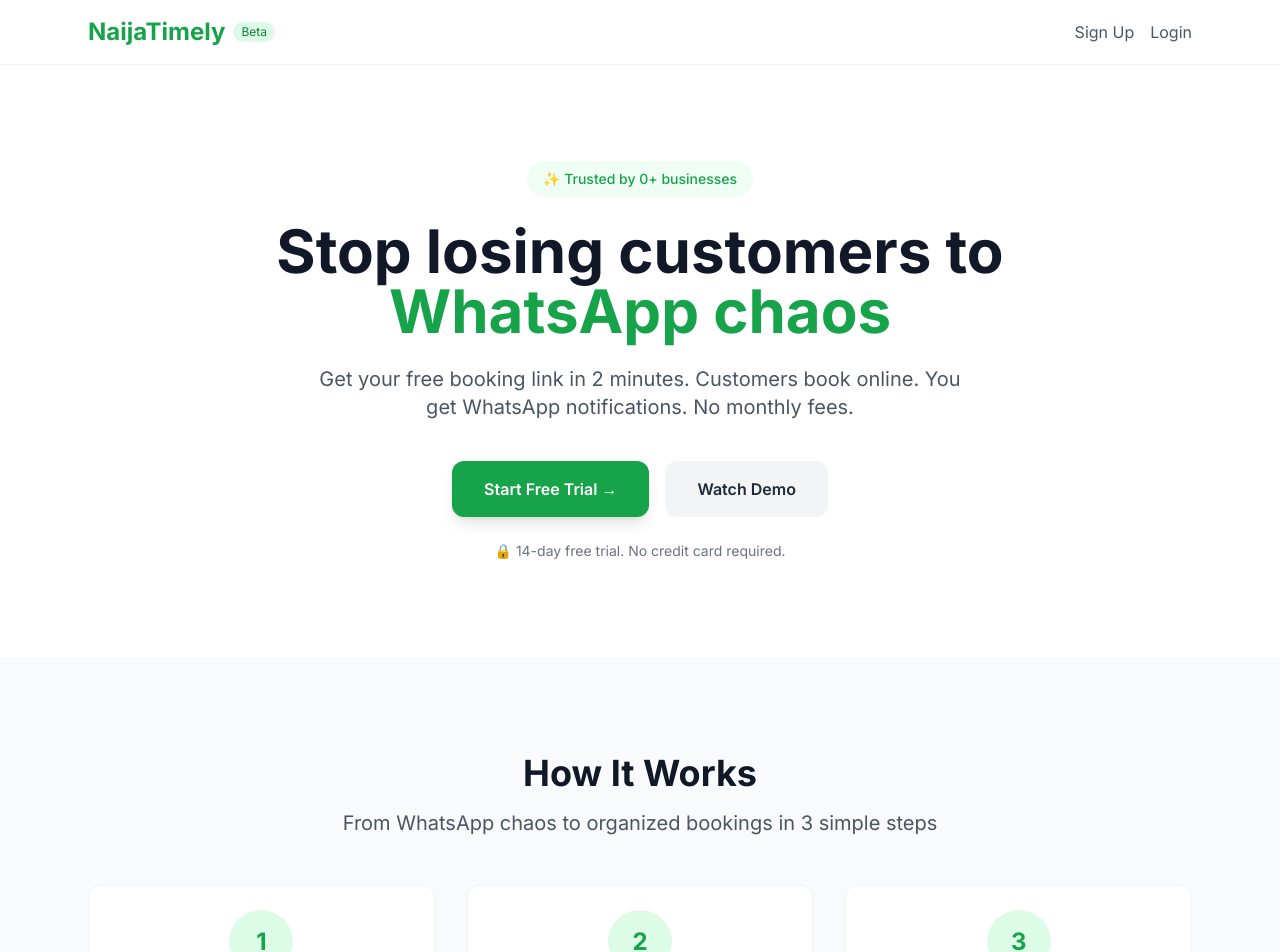
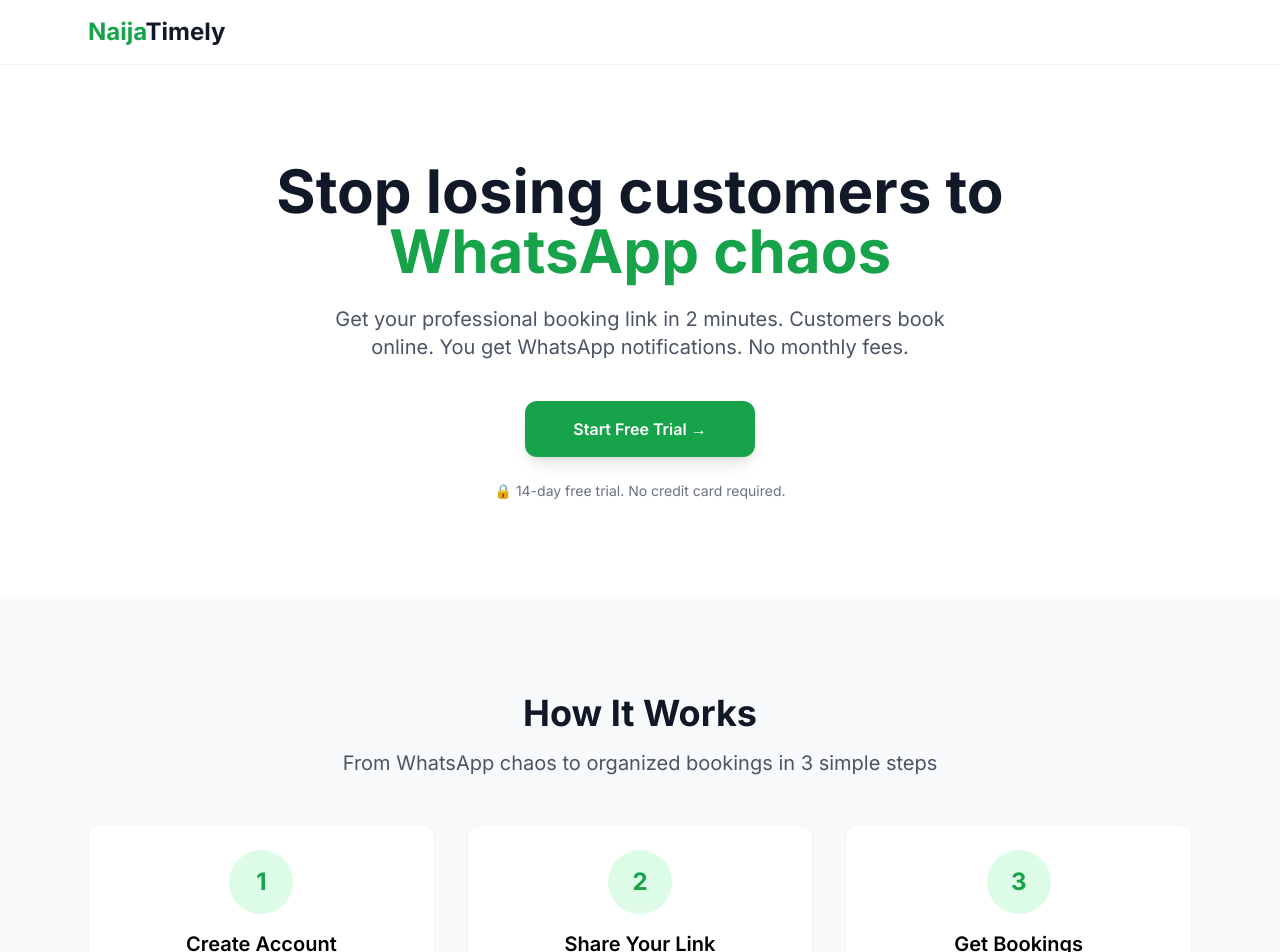
Before and after one commit to fazetdev/Naijatimely, a Next.js app: page / in a window 1280 px wide. Shown: the top 952 px of the page. Built offline with nearby package versions, Linux system fonts and the light colour scheme.

Commit message:
Fix: Complete homepage with working signup links

```diff
--- a/app/page.tsx
+++ b/app/page.tsx
@@ -6,48 +6,28 @@ export default function Home() {
       {/* Navigation */}
       <nav className="border-b border-gray-100 bg-white/95 backdrop-blur-sm sticky top-0 z-50">
         <div className="max-w-6xl mx-auto px-4 sm:px-6 py-4 flex justify-between items-center">
-          <div className="flex items-center gap-2">
-            <span className="text-2xl font-bold text-green-600">NaijaTimely</span>
-            <span className="text-xs bg-green-100 text-green-700 px-2 py-0.5 rounded-full">Beta</span>
-          </div>
-          <div className="flex gap-4">
-            <Link href="/signup" className="hidden sm:block text-gray-600 hover:text-green-600 transition">
-              Sign Up
-            </Link>
-            <Link href="/login" className="hidden sm:block text-gray-600 hover:text-green-600 transition">
-              Login
-            </Link>
-          </div>
+          <Link href="/" className="text-2xl font-bold text-green-600">Naija<span className="text-gray-900">Timely</span></Link>
         </div>
       </nav>
 
       {/* Hero Section */}
       <section className="max-w-6xl mx-auto px-4 sm:px-6 py-16 md:py-24">
         <div className="text-center">
-          <div className="inline-flex items-center gap-2 bg-green-50 px-4 py-2 rounded-full mb-6">
-            <span className="text-green-600 text-sm font-medium">✨ Trusted by 0+ businesses</span>
-          </div>
           <h1 className="text-4xl sm:text-5xl md:text-6xl font-bold text-gray-900 mb-6 leading-tight">
             Stop losing customers to<br />
             <span className="text-green-600">WhatsApp chaos</span>
           </h1>
           <p className="text-xl text-gray-600 max-w-2xl mx-auto mb-10">
-            Get your free booking link in 2 minutes. Customers book online.
+            Get your professional booking link in 2 minutes. Customers book online.
             You get WhatsApp notifications. No monthly fees.
           </p>
-          <div className="flex flex-col sm:flex-row gap-4 justify-center">
+          <div className="flex justify-center">
             <Link
               href="/signup"
-              className="bg-green-600 hover:bg-green-700 text-white font-semibold px-8 py-4 rounded-xl transition transform hover:scale-105 shadow-lg"
+              className="bg-green-600 hover:bg-green-700 text-white font-semibold px-12 py-4 rounded-xl transition transform hover:scale-105 shadow-lg text-center inline-block"
             >
               Start Free Trial →
             </Link>
-            <a
-              href="#how-it-works"
-              className="bg-gray-100 hover:bg-gray-200 text-gray-800 font-semibold px-8 py-4 rounded-xl transition"
-            >
-              Watch Demo
-            </a>
           </div>
           <p className="text-sm text-gray-500 mt-6">
             🔒 14-day free trial. No credit card required.
@@ -56,43 +36,33 @@ export default function Home() {
       </section>
 
       {/* How It Works */}
-      <section id="how-it-works" className="bg-gray-50 py-16 md:py-24">
+      <section className="bg-gray-50 py-16 md:py-24">
         <div className="max-w-6xl mx-auto px-4 sm:px-6">
           <div className="text-center mb-12">
-            <h2 className="text-3xl md:text-4xl font-bold text-gray-900 mb-4">
-              How It Works
-            </h2>
-            <p className="text-xl text-gray-600">
-              From WhatsApp chaos to organized bookings in 3 simple steps
-            </p>
+            <h2 className="text-3xl md:text-4xl font-bold text-gray-900 mb-4">How It Works</h2>
+            <p className="text-xl text-gray-600">From WhatsApp chaos to organized bookings in 3 simple steps</p>
           </div>
           <div className="grid md:grid-cols-3 gap-8">
             <div className="bg-white rounded-xl p-6 text-center shadow-sm border border-gray-100">
               <div className="w-16 h-16 bg-green-100 rounded-full flex items-center justify-center mx-auto mb-4">
                 <span className="text-2xl font-bold text-green-600">1</span>
               </div>
-              <h3 className="text-xl font-semibold mb-2">Sign Up Free</h3>
-              <p className="text-gray-600">
-                Create your account in 2 minutes. Add your services and working hours.
-              </p>
+              <h3 className="text-xl font-semibold mb-2">Create Account</h3>
+              <p className="text-gray-600">Sign up in 2 minutes. Add your services and working hours.</p>
             </div>
             <div className="bg-white rounded-xl p-6 text-center shadow-sm border border-gray-100">
               <div className="w-16 h-16 bg-green-100 rounded-full flex items-center justify-center mx-auto mb-4">
                 <span className="text-2xl font-bold text-green-600">2</span>
               </div>
               <h3 className="text-xl font-semibold mb-2">Share Your Link</h3>
-              <p className="text-gray-600">
-                Put your unique booking link in your Instagram bio. Share on WhatsApp.
-              </p>
+              <p className="text-gray-600">Put your unique booking link in your Instagram bio. Share on WhatsApp.</p>
             </div>
             <div className="bg-white rounded-xl p-6 text-center shadow-sm border border-gray-100">
               <div className="w-16 h-16 bg-green-100 rounded-full flex items-center justify-center mx-auto mb-4">
                 <span className="text-2xl font-bold text-green-600">3</span>
               </div>
               <h3 className="text-xl font-semibold mb-2">Get Bookings</h3>
-              <p className="text-gray-600">
-                Customers book themselves. You get WhatsApp notifications. No double bookings.
-              </p>
+              <p className="text-gray-600">Customers book themselves. You get WhatsApp notifications. No double bookings.</p>
             </div>
           </div>
         </div>
@@ -102,55 +72,33 @@ export default function Home() {
       <section className="py-16 md:py-24">
         <div className="max-w-6xl mx-auto px-4 sm:px-6">
           <div className="text-center mb-12">
-            <h2 className="text-3xl md:text-4xl font-bold text-gray-900 mb-4">
-              Everything You Need
-            </h2>
-            <p className="text-xl text-gray-600">
-              Simple, powerful tools for your business
-            </p>
+            <h2 className="text-3xl md:text-4xl font-bold text-gray-900 mb-4">Everything You Need</h2>
+            <p className="text-xl text-gray-600">Simple, powerful tools for your business</p>
           </div>
           <div className="grid sm:grid-cols-2 lg:grid-cols-3 gap-6">
             <div className="flex gap-3 p-4 border border-gray-100 rounded-lg">
               <span className="text-2xl">📱</span>
-              <div>
-                <h3 className="font-semibold">WhatsApp Integration</h3>
-                <p className="text-sm text-gray-500">Automatic notifications to you and customers</p>
-              </div>
+              <div><h3 className="font-semibold">WhatsApp Integration</h3><p className="text-sm text-gray-500">Automatic notifications to you and customers</p></div>
             </div>
             <div className="flex gap-3 p-4 border border-gray-100 rounded-lg">
               <span className="text-2xl">📊</span>
-              <div>
-                <h3 className="font-semibold">Simple Dashboard</h3>
-                <p className="text-sm text-gray-500">See all your bookings in one place</p>
-              </div>
+              <div><h3 className="font-semibold">Simple Dashboard</h3><p className="text-sm text-gray-500">See all your bookings in one place</p></div>
             </div>
             <div className="flex gap-3 p-4 border border-gray-100 rounded-lg">
               <span className="text-2xl">🔔</span>
-              <div>
-                <h3 className="font-semibold">Auto Reminders</h3>
-                <p className="text-sm text-gray-500">Reduce no-shows by 50%</p>
-              </div>
+              <div><h3 className="font-semibold">Auto Reminders</h3><p className="text-sm text-gray-500">Reduce no-shows by 50%</p></div>
             </div>
             <div className="flex gap-3 p-4 border border-gray-100 rounded-lg">
               <span className="text-2xl">💳</span>
-              <div>
-                <h3 className="font-semibold">One-Time Payment</h3>
-                <p className="text-sm text-gray-500">₦20,000 once. No monthly fees.</p>
-              </div>
+              <div><h3 className="font-semibold">One-Time Payment</h3><p className="text-sm text-gray-500">₦20,000 once. No monthly fees.</p></div>
             </div>
             <div className="flex gap-3 p-4 border border-gray-100 rounded-lg">
               <span className="text-2xl">📅</span>
-              <div>
-                <h3 className="font-semibold">Multiple Staff</h3>
-                <p className="text-sm text-gray-500">Support for 1-20 staff members</p>
-              </div>
+              <div><h3 className="font-semibold">Multiple Staff</h3><p className="text-sm text-gray-500">Support for 1-20 staff members</p></div>
             </div>
             <div className="flex gap-3 p-4 border border-gray-100 rounded-lg">
               <span className="text-2xl">🎯</span>
-              <div>
-                <h3 className="font-semibold">Deposit Protection</h3>
-                <p className="text-sm text-gray-500">Require deposits to prevent no-shows</p>
-              </div>
+              <div><h3 className="font-semibold">Deposit Protection</h3><p className="text-sm text-gray-500">Require deposits to prevent no-shows</p></div>
             </div>
           </div>
         </div>
@@ -159,12 +107,8 @@ export default function Home() {
       {/* Pricing */}
       <section className="bg-gray-50 py-16 md:py-24">
         <div className="max-w-4xl mx-auto px-4 sm:px-6 text-center">
-          <h2 className="text-3xl md:text-4xl font-bold text-gray-900 mb-4">
-            Simple, Transparent Pricing
-          </h2>
-          <p className="text-xl text-gray-600 mb-8">
-            One payment. Lifetime access. No surprises.
-          </p>
+          <h2 className="text-3xl md:text-4xl font-bold text-gray-900 mb-4">Simple, Transparent Pricing</h2>
+          <p className="text-xl text-gray-600 mb-8">One payment. Lifetime access. No surprises.</p>
           <div className="bg-white rounded-2xl shadow-xl p-8 max-w-md mx-auto border border-gray-100">
             <div className="text-center">
               <div className="text-sm text-green-600 font-semibold mb-2">ONE-TIME PAYMENT</div>
@@ -177,10 +121,7 @@ export default function Home() {
                 <li className="flex items-center gap-2">✅ Deposit protection</li>
                 <li className="flex items-center gap-2">✅ Free 14-day trial</li>
               </ul>
-              <Link
-                href="/signup"
-                className="block bg-green-600 hover:bg-green-700 text-white font-semibold px-8 py-3 rounded-xl transition text-center"
-              >
+              <Link href="/signup" className="block w-full bg-green-600 hover:bg-green-700 text-white font-semibold px-8 py-3 rounded-xl transition text-center">
                 Start Free Trial
               </Link>
               <p className="text-xs text-gray-500 mt-4">No credit card required. Cancel anytime.</p>
@@ -193,44 +134,11 @@ export default function Home() {
       <section className="py-12 border-t border-b border-gray-100">
         <div className="max-w-6xl mx-auto px-4 sm:px-6">
           <div className="grid grid-cols-2 md:grid-cols-4 gap-6 text-center">
-            <div>
-              <div className="text-2xl font-bold text-gray-900">14-day</div>
-              <div className="text-sm text-gray-500">Free Trial</div>
-            </div>
-            <div>
-              <div className="text-2xl font-bold text-gray-900">₦0</div>
-              <div className="text-sm text-gray-500">Setup Fee</div>
-            </div>
-            <div>
-              <div className="text-2xl font-bold text-gray-900">24/7</div>
-              <div className="text-sm text-gray-500">WhatsApp Support</div>
-            </div>
-            <div>
-              <div className="text-2xl font-bold text-gray-900">100%</div>
-              <div className="text-sm text-gray-500">Nigerian-owned</div>
-            </div>
+            <div><div className="text-2xl font-bold text-gray-900">14-day</div><div className="text-sm text-gray-500">Free Trial</div></div>
+            <div><div className="text-2xl font-bold text-gray-900">₦0</div><div className="text-sm text-gray-500">Setup Fee</div></div>
+            <div><div className="text-2xl font-bold text-gray-900">24/7</div><div className="text-sm text-gray-500">WhatsApp Support</div></div>
+            <div><div className="text-2xl font-bold text-gray-900">100%</div><div className="text-sm text-gray-500">Nigerian-owned</div></div>
           </div>
-        </div>
-      </section>
-
-      {/* CTA */}
-      <section className="py-16 md:py-20">
-        <div className="max-w-3xl mx-auto px-4 sm:px-6 text-center">
-          <h2 className="text-3xl md:text-4xl font-bold text-gray-900 mb-4">
-            Ready to Stop Losing Customers?
-          </h2>
-          <p className="text-xl text-gray-600 mb-8">
-            Join businesses in Abuja and Kano using NaijaTimely.
-          </p>
-          <Link
-            href="/signup"
-            className="inline-block bg-green-600 hover:bg-green-700 text-white font-semibold px-10 py-4 rounded-xl transition transform hover:scale-105 shadow-lg"
-          >
-            Start Your Free Trial →
-          </Link>
-          <p className="text-sm text-gray-500 mt-6">
-            No risk. No commitment. Cancel anytime.
-          </p>
         </div>
       </section>
 
@@ -238,36 +146,13 @@ export default function Home() {
       <footer className="bg-gray-900 text-gray-400 py-12">
         <div className="max-w-6xl mx-auto px-4 sm:px-6">
           <div className="grid md:grid-cols-4 gap-8">
-            <div>
-              <h3 className="text-white font-semibold mb-3">NaijaTimely</h3>
-              <p className="text-sm">Booking links for Nigerian businesses.</p>
-            </div>
-            <div>
-              <h3 className="text-white font-semibold mb-3">Product</h3>
-              <ul className="space-y-2 text-sm">
-                <li><Link href="/signup" className="hover:text-white">Sign Up</Link></li>
-                <li><Link href="/pricing" className="hover:text-white">Pricing</Link></li>
-                <li><Link href="/demo" className="hover:text-white">Demo</Link></li>
-              </ul>
-            </div>
-            <div>
-              <h3 className="text-white font-semibold mb-3">Support</h3>
-              <ul className="space-y-2 text-sm">
-                <li><Link href="/faq" className="hover:text-white">FAQ</Link></li>
-                <li><Link href="/contact" className="hover:text-white">Contact</Link></li>
-                <li><a href="https://wa.me/2348031234567" className="hover:text-white">WhatsApp Support</a></li>
-              </ul>
-            </div>
-            <div>
-              <h3 className="text-white font-semibold mb-3">Legal</h3>
-              <ul className="space-y-2 text-sm">
-                <li><Link href="/terms" className="hover:text-white">Terms of Service</Link></li>
-                <li><Link href="/privacy" className="hover:text-white">Privacy Policy</Link></li>
-              </ul>
-            </div>
+            <div><h3 className="text-white font-semibold mb-3">NaijaTimely</h3><p className="text-sm">Booking links for Nigerian businesses.</p></div>
+            <div><h3 className="text-white font-semibold mb-3">Product</h3><ul className="space-y-2 text-sm"><li><Link href="/signup" className="hover:text-white">Sign Up</Link></li></ul></div>
+            <div><h3 className="text-white font-semibold mb-3">Support</h3><ul className="space-y-2 text-sm"><li><Link href="/faq" className="hover:text-white">FAQ</Link></li><li><Link href="/contact" className="hover:text-white">Contact</Link></li><li><a href="https://wa.me/2347082921105" className="hover:text-white">WhatsApp Support</a></li></ul></div>
+            <div><h3 className="text-white font-semibold mb-3">Legal</h3><ul className="space-y-2 text-sm"><li><Link href="/terms" className="hover:text-white">Terms of Service</Link></li><li><Link href="/privacy" className="hover:text-white">Privacy Policy</Link></li></ul></div>
           </div>
           <div className="border-t border-gray-800 mt-8 pt-8 text-center text-sm">
-            <p>© 2026 Fazet Edu Tech Ltd. Operating in Abuja, Kano & Lagos.</p>
+            <p>© 2026 Fazet Edu Tech Ltd. Abuja, Kano & Lagos.</p>
           </div>
         </div>
       </footer>
```
